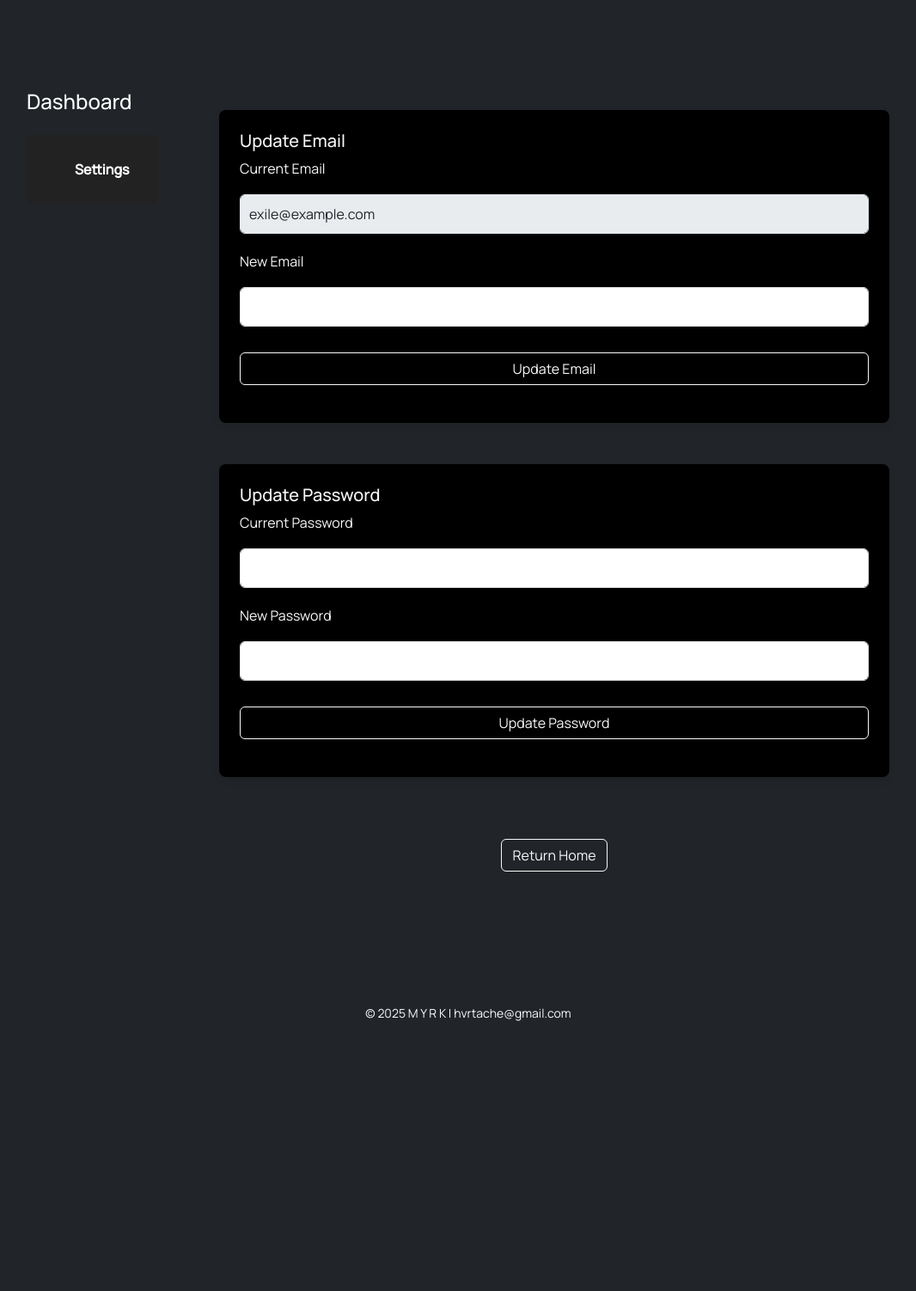
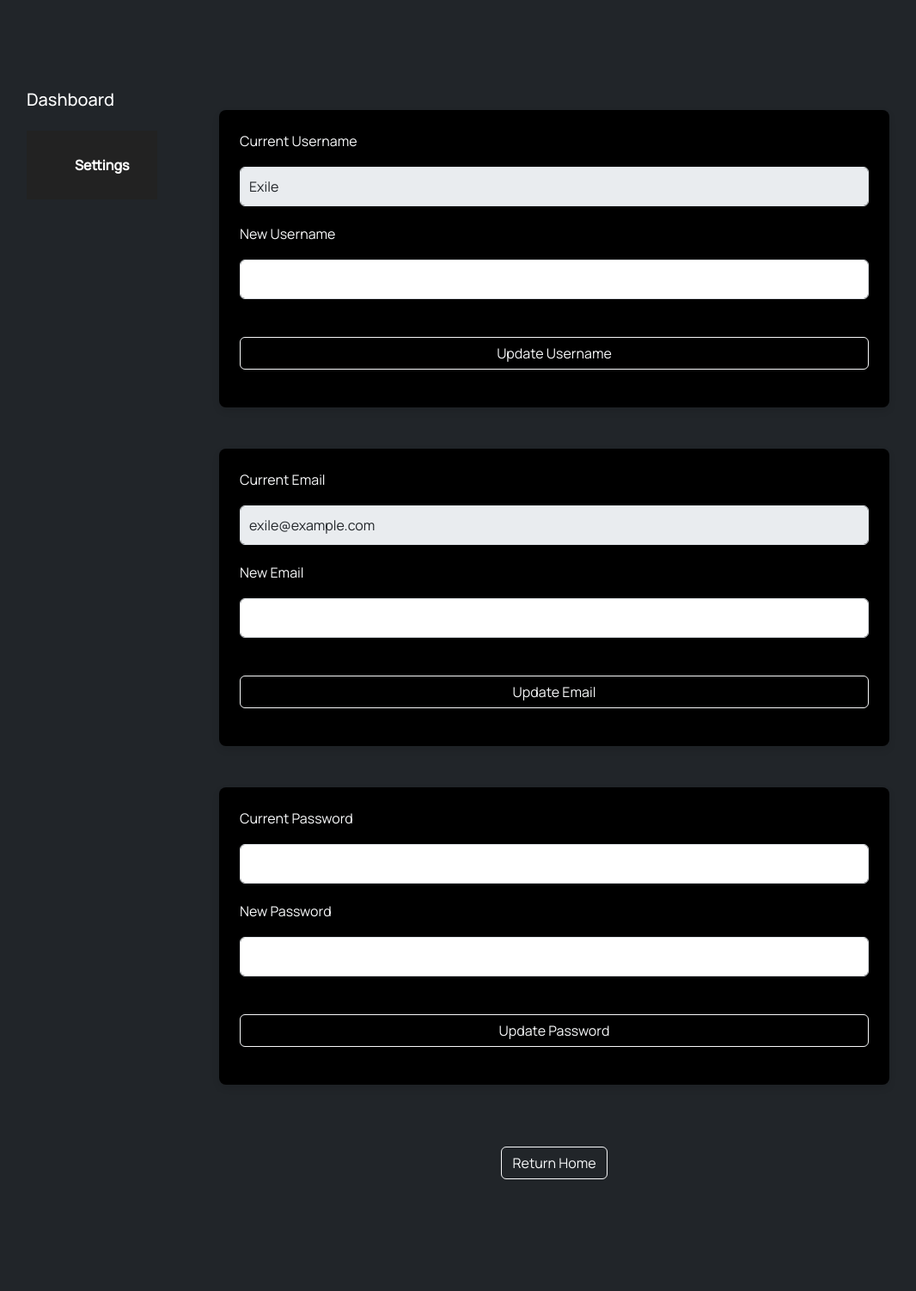
Before and after one commit to JotunnheimExile/M-Y-R-K, a Flask app: page /dashboard in a window 1280 px wide. Shown: the part 56-1558 px from the top of the page at 86% size, without its empty margins (95-1161 px from the left). Before the commit the page ends 1244 px from the top, so only its background shows below. Run offline with Flask 3, Linux system fonts and the light colour scheme; a user stored in the database is signed in.

Commit message:
Dashboard edits

```diff
--- a/app.py
+++ b/app.py
@@ -186,5 +186,18 @@ def update_password():
     flash("Password updated successfully.")
     return redirect(url_for("dashboard"))
 
+# Update Username
+@app.route("/update_username", methods=["POST"])
+@login_required
+def update_username():
+    current_un = request.form.get("current_username")
+    new_un = request.form.get("new_username")
+
+    if new_un:
+        current_user.username = new_un
+        db.session.commit()
+        flash("All set, {}.".format(current_user.username))
+    return redirect(url_for("dashboard"))
+
 if __name__ == "__main__":
     app.run(debug=True)
--- a/templates/contacts.html
+++ b/templates/contacts.html
@@ -22,7 +22,7 @@
     </section>
     <div class="divider"></div>
     <div class="container py-5 d-flex flex-column align-items-center text-center" style="min-height: 60vh;">
-        <a href="{{ url_for('index') }}" class="btn btn-outline-light mt-3">Return Home</a>
+        <a href="{{ url_for('index') }}" class="btn btn-outline-light mt-4">Return Home</a>
     </div>
 </main>
 {% endblock %}
--- a/templates/dashboard.html
+++ b/templates/dashboard.html
@@ -5,10 +5,10 @@
 
     <!-- Sidebar -->
     <aside class="sidebar bg-dark text-white p-4" style="min-width: 200px;">
-        <h4 class="mb-4">Dashboard</h4>
+        <h5 class="mb-4">Dashboard</h5>
         <ul class="nav flex-column">
             <li class="nav-item">
-                <a class="nav-link text-white active" href="#" id="settings-tab">Settings</a>
+                <a class="nav-link text-white" href="" id="settings-tab">Settings</a>
             </li>
             <!-- More options later -->
             <!--
@@ -22,9 +22,21 @@
     <!-- Main Content -->
     <section class="settings-content p-5 w-100" id="settings-content">
 
+        <!-- Change Username -->
+         <form method="POST" action="{{ url_for('update_username') }}" class="mb-5">
+            <div class="mb-3">
+                <label for="current_username" class="form-label">Current Username</label>
+                <input type="text" class="form-control" id="current_username" value="{{ current_user.username }}" disabled>
+            </div>
+            <div class="mb-3">
+                <label for="new_username" class="form-label">New Username</label>
+                <input type="text" class="form-control" id="new_username" name="new_username" required>
+            </div>
+            <button type="submit" class="btn btn-outline-light mt-4">Update Username</button>
+         </form>
+
         <!-- Email Update Form -->
         <form method="POST" action="{{ url_for('update_email') }}" class="mb-5">
-            <h5>Update Email</h5>
             <div class="mb-3">
                 <label for="current_email" class="form-label">Current Email</label>
                 <input type="email" class="form-control" id="current_email" value="{{ current_user.email }}" disabled>
@@ -33,12 +45,11 @@
                 <label for="new_email" class="form-label">New Email</label>
                 <input type="email" class="form-control" id="new_email" name="new_email" required>
             </div>
-            <button type="submit" class="btn btn-outline-light">Update Email</button>
+            <button type="submit" class="btn btn-outline-light mt-4">Update Email</button>
         </form>
 
         <!-- Password Update Form -->
         <form method="POST" action="{{ url_for('update_password') }}" class="mb-5">
-            <h5>Update Password</h5>
             <div class="mb-3">
                 <label for="current_password" class="form-label">Current Password</label>
                 <input type="password" class="form-control" id="current_password" name="current_password" required>
@@ -47,7 +58,7 @@
                 <label for="new_password" class="form-label">New Password</label>
                 <input type="password" class="form-control" id="new_password" name="new_password" required>
             </div>
-            <button type="submit" class="btn btn-outline-light">Update Password</button>
+            <button type="submit" class="btn btn-outline-light mt-4">Update Password</button>
         </form>
         <div class="divider mt-5"></div>
         <div class="button-wrapper text-center">
```
Also changed, not shown: instance/myrk.db.
